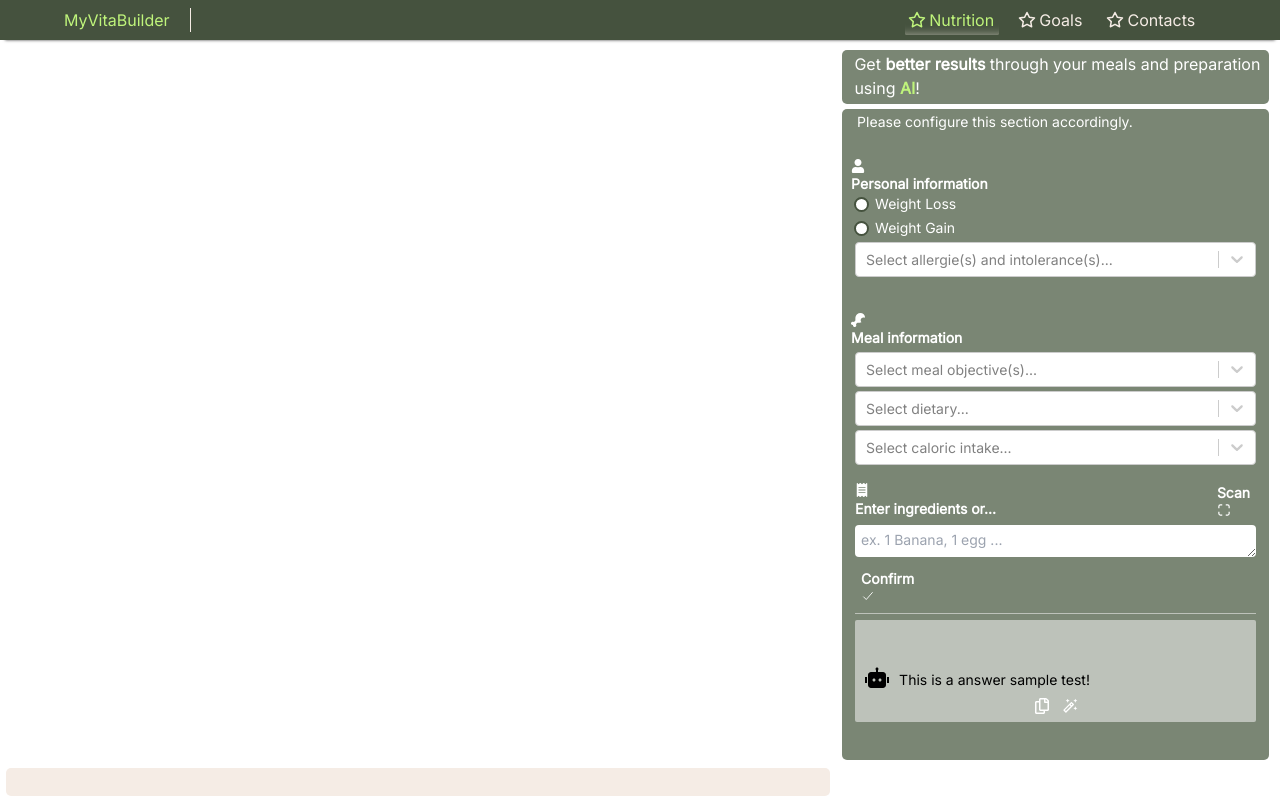
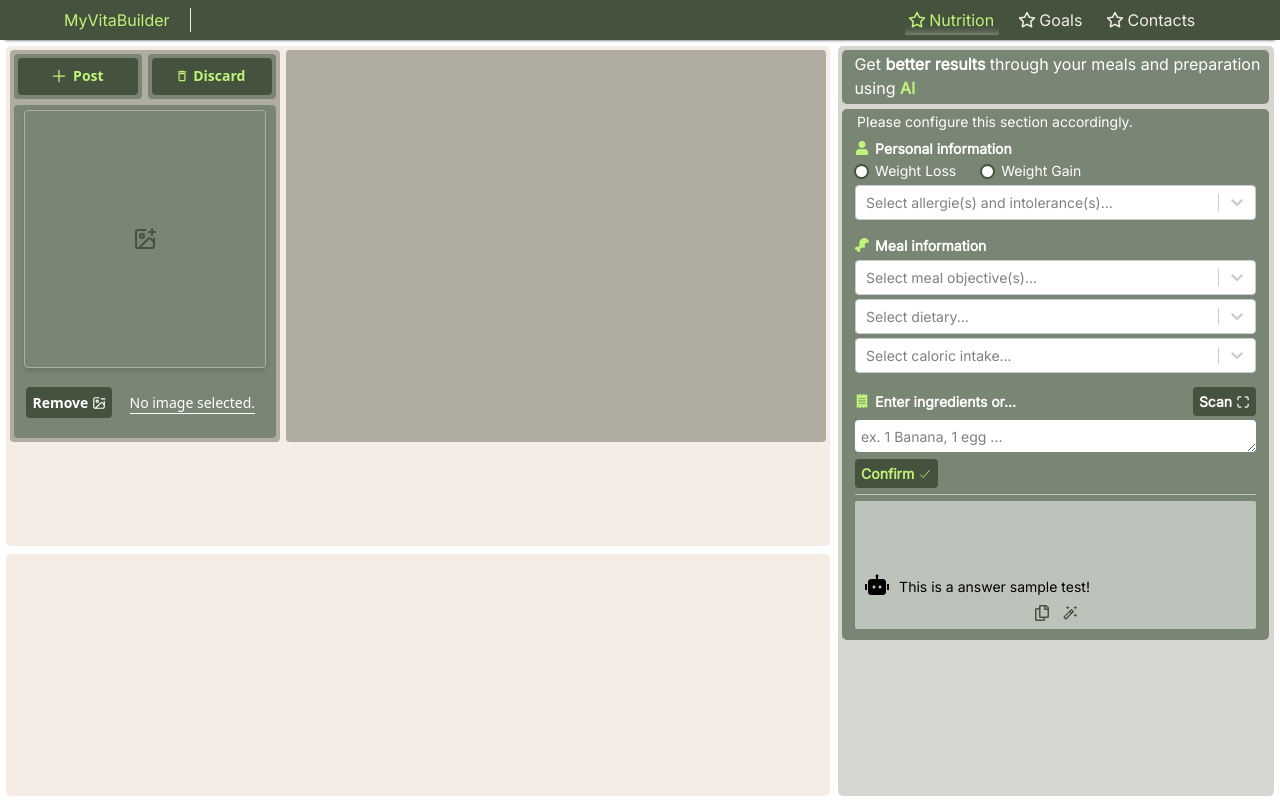
Before and after one commit to MarcoFz7/MyVitaBuilder, a Next.js app: page /nutrition in a window 1280 px wide. Both pictures are taken after a click on the button "Confirm". Built offline with nearby package versions, Linux system fonts and the light colour scheme.

Commit message:
#comments Adding more content to the nutrition page. Starting the development of the post section and image upload functionality.

```diff
--- a/app/nutrition/page.tsx
+++ b/app/nutrition/page.tsx
@@ -6,20 +6,28 @@
 import Select from 'react-select';
 import makeAnimated from 'react-select/animated';
 import { FaDrumstickBite, FaUser, FaReceipt, FaRegCopy } from "react-icons/fa";
-import { IoScanSharp, IoCheckmark  } from "react-icons/io5";
-import { RiRobot2Fill, RiDeleteBack2Line  } from "react-icons/ri";
-import { MdOutlineAutoFixHigh  } from "react-icons/md";
+import { FaXmark } from "react-icons/fa6";
+import { IoScanSharp, IoCheckmark, IoAddOutline } from "react-icons/io5";
+import { RiRobot2Fill } from "react-icons/ri";
+import { MdOutlineAutoFixHigh, MdDeleteSweep, MdDeleteOutline  } from "react-icons/md";
+import { LuImageMinus, LuImagePlus } from "react-icons/lu";
 
 import { Inter } from 'next/font/google';
 
 const inter = Inter({weight: '400', style: "normal", subsets: ["latin"]});
 const animatedComponents = makeAnimated();
 
+ /*
+  *
+  * Interface used for "form" section, in order to present and identify possible options to user
+  *
+  */
 interface Option {
   label: string;
   value: string;
 }
 
+// Options for the field focused in user allergies and intolerances
 const userAllergiesAndIntolerancesOptions: Option[] = [
   { value: 'Citrus Fruit', label: 'Citrus Fruit' },
   { value: 'Egg', label: 'Egg' },
@@ -35,6 +43,7 @@
   { value: 'Wheat', label: 'Wheat' }
 ]
 
+// Options for the field focused in user meal objectives
 const mealObjectiveOptions: Option[] = [
   { value: 'Fat Loss', label: 'Fat Loss' },
   { value: 'Hypertrophy', label: 'Hypertrophy' },
@@ -44,6 +53,7 @@
   { value: 'Strength', label: 'Strength' }
 ]
 
+// Options for the field focused in user meal dietary plan
 const mealDietaryOptions: Option[] = [
   { value: 'Mediterranean', label: 'Mediterranean' },
   { value: 'Keto', label: 'Keto' },
@@ -54,6 +64,7 @@
   { value: 'Zone', label: 'Zone' }
 ]
 
+// Options for the field focused in meal pretended caloric intake (per meal)
 const mealCaloricIntakeOptions: Option[] = [
   { value: 'Very Low', label: '<500 kcal' },
   { value: 'Low', label: '500-700 kcal' },
@@ -63,6 +74,66 @@
 ]
 
 const Page = () => {
+  // ---------------------------- Start of const/hooks/functions and more, related to POST SECTION ----------------------------
+  const inputFile = useRef<HTMLInputElement | null>(null);
+
+  const [selectedImage, setSelectedImage] = useState<string | null>();
+  const [imageName, setImageName] = useState<string | null>('');
+
+  const handlePostConfirmation = () => {
+
+  };
+
+  const handlePostDiscard = () => {
+
+  };
+
+  const handleAddImageToPost = () => {
+    // current points to the mounted file input element
+    inputFile.current?.click();
+  };
+
+  /**
+   *
+   * Function to handle the image upload.
+   * "Returns" the image itself and also the associated file name.
+   *
+   * @param e
+   */
+  const handleImageUpload = (e: React.ChangeEvent<HTMLInputElement>) => {
+    var file: File | null = null;
+
+    // Gets the target file (last updated image)
+    if(e.target.files){
+      file = e.target.files[0];
+    }
+
+    if (file) {
+      const reader = new FileReader();
+      reader.onload = () => {
+        if (reader.result instanceof ArrayBuffer || typeof reader.result === 'string') {
+          setSelectedImage(reader.result as string | null);
+          setImageName(file?.name as string | null);
+        }
+      };
+      reader.readAsDataURL(file);
+    }
+  };
+
+  const handleRemoveImage = () => {
+    setSelectedImage(null);
+    setImageName(null);
+  }
+
+
+
+  // ---------------------------- Start of const/hooks/functions and more, related to AI CALCULATOR SECTION ----------------------------
+  /*
+   *
+   * Consts used by this section
+   * General use: Names are self explanatory
+   *
+   */
   const [isWeightLossSelected, setisWeightLossSelected] = useState<boolean>(false);
   const [isWeightGainSelected, setisWeightGainSelected] = useState<boolean>(false);
   const [selectedMealObjectiveOptions, setSelectedMealObjectiveOptions] = useState<Option[]>([]);
@@ -72,7 +143,10 @@
   const [ingredientsTextAreaValue, setIngredientsTextAreaValue] = useState<string>("");
 
   /*
-    Consts related to the answer text area
+   *
+   * Consts used by this section
+   * Related to AI generated answers text area and other textarea content: Names are self explanatory
+   *
    */
   const [isRobotRotated, setIsRobotRotated] = useState<boolean>(false);
   const [isRobotTextBoxAnimated, setIsRobotTextBoxAnimated] = useState<boolean>(false);
@@ -83,9 +157,9 @@
   const [lastAnswer, setLastAnswer] = useState<string>('This is a answer sample test!');
   const [fullAnswer, setFullAnswer] = useState<string[]>([]);
   const [numberOfAnswers, setNumberOfAnswers] = useState<number>(0);
-  const [answerCopiedSucessfuly, setAnswerCopiedSucessfuly] = useState<boolean>(false);
-  const [answerCopiedSucessfulyIndex, setAnswerCopiedSucessfulyIndex] = useState<number>(-1);
+  const [copiedStatus, setCopiedStatus] = useState(Array(fullAnswer.length).fill(''));
 
+  // Ref to the ingredients textarea (not the one mentioned above)
   const textareaRef = useRef<HTMLTextAreaElement>(null);
 
   const handleWeightLossRadioClick = () => {
@@ -126,7 +200,11 @@
     setIngredientsTextAreaValue(event.target.value);
   };
 
-  const setTextAreaHeight = () => {
+  /*
+   * Function created to automatically detect and update ingredients textarea
+   * Whenever a row is deleted/added the height will reflect that change
+   */
+  const setIngredientsTextAreaHeight = () => {
     const textarea = textareaRef.current;
 
     if (textarea) {
@@ -139,7 +217,7 @@
   };
 
   useEffect(() => {
-    setTextAreaHeight();
+    setIngredientsTextAreaHeight();
   }, [ingredientsTextAreaValue]);
 
   const handleRobotIconAnimation = () => {
@@ -166,10 +244,17 @@
     }, 1000);
   };
 
+  /**
+   *
+   * Handles the text typing animation for the ai answers text area.
+   * This animation is only applied to the last answer.
+   *
+   */
   const handleTextTypingAnimation = () => {
     if (!lastAnswer)
       return;
 
+    // Resets display message. It should be blank before starting the process each time.
     setDisplayedAnswer('');
 
     let currentIndex = -1;
@@ -178,8 +263,6 @@
       const intervalId = setInterval(() => {
         setDisplayedAnswer((prev) => {
           if (currentIndex < lastAnswer.length) {
-            //console.log(currentIndex);
-
             if (currentIndex != -1) {
               return prev + lastAnswer[currentIndex];
             } else {
@@ -198,6 +281,11 @@
     }, 500);
   };
 
+   /**
+   *
+   * Handles the request confirmation that will generate the answer.
+   *
+   */
   const handleRequestConfirmation = () => {
     console.log("CONFIRM BTN");
 
@@ -226,16 +314,19 @@
     setFullAnswer(prevState => [...prevState, "This is a answer sample! This is a answer sample! "]);
     setNumberOfAnswers(numberOfAnswers + 1);
 
+    // Focus on the last answer every time a new answer is generated. Important, mainly on small screens!
     setTimeout(() => {
       const lastAnswer = document.getElementById('lastAnswer');
-      console.log("entrou " + lastAnswer);
 
       if (lastAnswer) {
         lastAnswer.scrollIntoView({ behavior: 'smooth' });
-        console.log("entrou");
       }
     }, 50);
   }
+
+  useEffect(() => {
+    setCopiedStatus(Array(fullAnswer.length).fill(''));
+  }, [fullAnswer]);
 
   const cleanAllAnswers = () => {
     setFullAnswer([]);
@@ -244,20 +335,45 @@
     setNumberOfAnswers(0);
   };
 
+  /**
+   * This function sets the copiedStatus to the copy operation result - 'true' or 'false'
+   * The empty value '' is used as the default/reseted state
+   *
+   * @param operationResult
+   * @param index
+   */
+  const setCopiedStatusTrueOrFalse = (index: number, operationResult: string) => {
+    setCopiedStatus((prevStatus) => {
+      const newStatus = [...prevStatus];
+      newStatus[index] = operationResult;
+
+      return newStatus;
+    });
+  }
+
+  /**
+   *
+   * This function uses both the answer and the index from the selected copy icon answer as whole.
+   * This allows to keep track of the answer selected and apply the animation to show the user the copy operation was sucessful or not.
+   * Use clipboard.
+   *
+   * @param answer
+   * @param index
+   */
   const copyAnswer = (answer: string, index: number) => {
-    setAnswerCopiedSucessfulyIndex(index);
-
     navigator.clipboard.writeText(answer).then(() => {
-      console.log('Answer copied!');
-
-      setAnswerCopiedSucessfuly(true);
+      setCopiedStatusTrueOrFalse(index, 'true');
 
       setTimeout(() => {
-        setAnswerCopiedSucessfuly(false);
+        setCopiedStatusTrueOrFalse(index, '');
       }, 2500);
 
-  }).catch(err => {
-      console.error('Failed to copy to clipboard: ', err);
+    }).catch(() => {
+      setCopiedStatusTrueOrFalse(index, 'false');
+
+      setTimeout(() => {
+        setCopiedStatusTrueOrFalse(index, '');
+      }, 2500);
     });
   };
 
@@ -267,17 +383,63 @@
 
   return (
     <div className="nutrition-page">
-      <div className="page-manual-calculator">
+      <div className="page-post-section min-h-[500px]">
+        <div className='flex flex-col w-full h-full text-sm'>
+          <div className='div-reference flex flex-row p-1 w-full h-4/5 gap-1.5'>
+            <div className='div-reference-two new flex flex-col gap-1.5 bg-c-dark-smoke rounded h-full p-1 w-1/3 min-w-[205px]'>
+              <div className='flex flex-row gap-1.5 w-full h-1/5  min-h-[30px] max-h-[45px]'>
+                <div className='flex w-1/2 h-full bg-c-sidebar-dark-green rounded justify-center items-center p-1'>
+                  <button type='button' className='flex justify-center items-center bg-c-dark-green text-c-lemon-green hover:bg-c-lemon-green hover:text-black rounded p-1 pl-1.5 pr-1.5 w-fit transition-all duration-250 ease h-full w-full' title='Add Post!' onClick={handlePostConfirmation}>
+                    <span className="flex items-center m-0 mr-[0.25rem] whitespace-nowrap overflow-hidden"><IoAddOutline className='mr-[0.25rem] w-5 h-5'/><strong>Post</strong></span>
+                  </button>
                 </div>
-      <div className="page-ai-calculator" onMouseEnter={handleRobotIconAnimationOnMouseEnter} onMouseLeave={handleRobotIconAnimationOnMouseLeave}>
+                <div className='flex w-1/2 h-full bg-c-sidebar-dark-green rounded justify-center items-center p-1'>
+                  <button type='button' className='flex justify-center items-center bg-c-dark-green text-c-lemon-green hover:bg-c-lemon-green hover:text-black rounded p-1 pl-1.5 pr-1.5 w-fit transition-all duration-250 ease h-full w-full' title='Discard Post!' onClick={handlePostDiscard}>
+                    <span className="flex items-center m-0 mr-[0.25rem] whitespace-nowrap overflow-hidden"><MdDeleteOutline className='mr-[0.25rem]'/><strong>Discard</strong></span>
+                  </button>
+                </div>
+              </div>
+              <div className='w-full h-full bg-c-sidebar-dark-green rounded p-2.5 pt-[2%] pb-[2%]'>
+                <div className='border border-c-dark-smoke w-full h-[80%] flex justify-center items-center rounded shadow-md'>
+                  <input title='myimageinput' type='file' id='file' accept="image/*" ref={inputFile} style={{display: 'none'}} onChange={handleImageUpload}/>
+                  {selectedImage ? (
+                    <div className='flex justify-center items-center w-full h-full bg-c-light-dark rounded'>
+                      <img src={selectedImage} alt="Selected" className="w-full h-auto opacity-100"/>
+                    </div>
+                  )
+                  : (
+                    <button type='button' className='text-c-dark-green hover:text-c-lemon-green hover:bg-c-dark-green focus:text-c-lemon-green focus:bg-c-dark-green rounded p-1 w-min transition-all duration-250 ease' title='Add image!' onClick={handleAddImageToPost}>
+                      <LuImagePlus className='w-6 h-6' />
+                    </button>
+                  )}
+                </div>
+                <div className='flex flex-row mt-[1.5%] h-[19%] items-center'>
+                  <button type='button' className='bg-c-dark-green mt-[0.075rem] hover:text-c-lemon-green rounded text-white p-1 pl-1.5 pr-1.5 ml-0.5 h-1/2 min-h-[30px]' title='Remove image!' onClick={handleRemoveImage}>
+                    <span className="flex items-center m-0 whitespace-nowrap overflow-hidden"><strong>Remove</strong><LuImageMinus className='ml-[0.25rem]'/></span>
+                  </button>
+                  <div className='flex justify-center items-center w-full h-1/2 ml-1.5'>
+                    <span className='border-b border-white text-white h-auto w-fit mt-0.5'>{(imageName == '' || imageName == null) ? 'No image selected.' : imageName}</span>
+                  </div>
+                </div>
+              </div>
+            </div>
+            <div className='div-reference-two bg-c-dark-smoke rounded h-full w-2/3'>
+              <div></div>
+              <div></div>
+            </div>
+          </div>
+          <div className='w-full h-1/5'></div>
+        </div>
+      </div>
+      <div className="page-ai-calculator-section" onMouseEnter={handleRobotIconAnimationOnMouseEnter} onMouseLeave={handleRobotIconAnimationOnMouseLeave}>
         <span className={`${inter.className} ai-calculator-header`}>
-          Get <b>better results</b> through your meals and preparation using <strong>AI</strong>!
+          Get <b>better results</b> through your meals and preparation using <strong>AI</strong>
         </span>
         <div className={`${inter.className} ai-calculator-info`}>
           <div>
             <label className="block mb-1.5 text-sm text-white-900 pt-px ml-1.5">Please configure this section accordingly.</label>
-            <span className="icon-and-title mt-1 ml-1"><FaUser className='icon-color'/><strong>Personal information</strong></span>
-            <div className='weight-objective ml-1'>
+            <span className="flex items-center mb-[0.1rem] whitespace-nowrap overflow-hidden text-ellipsis mt-1 ml-1"><FaUser className='text-c-lemon-green inline-block mr-[0.375rem]'/><strong>Personal information</strong></span>
+            <div className='flex flex-row gap-[25px] ml-1'>
               <div className="flex items-center">
                 <input id="weight-loss-radio" title='weight-loss-radio' type="radio" value="" name="weight-radio" className="w-4 h-4 focus:ring-2 pb-2" checked={isWeightLossSelected} onChange={handleWeightLossRadioClick} onClick={handleWeightLossRadioClick}></input>
                 <label htmlFor="weight-loss-radio" className="ms-1 text-sm font-medium pb-1">Weight Loss</label>
@@ -300,7 +462,7 @@
               onChange={handleSelectAllergiesAndIntoleranceOptions}
             />
             <label className="block mt-2 mb-1.5 text-sm text-white-900 text-sm pt-px"></label>
-            <span className="icon-and-title mt-1 ml-1"><FaDrumstickBite className='icon-color'/><strong>Meal information</strong></span>
+            <span className="flex items-center mb-[0.1rem] whitespace-nowrap overflow-hidden mt-1 ml-1"><FaDrumstickBite className='text-c-lemon-green inline-block mr-[0.375rem]'/><strong>Meal information</strong></span>
             <Select className='select'
               closeMenuOnSelect={false}
               blurInputOnSelect={false}
@@ -333,16 +495,16 @@
           <div className="ml-1">
             <label className="block mt-1.5 mb-1.5 text-sm text-white-900 pt-px"></label>
             <div className='flex items-center justify-between w-full'>
-              <span className="icon-and-title mt-1 ml-0"><FaReceipt className='icon-color mb-px'/><strong className='truncate'>Enter ingredients or...</strong></span>
-              <button type='button' className='photo-scan-btn rounded p-1 pl-1.5 pr-1.5 ml-1.5' title='Photograph Ingredients' onClick={setIngredientsTextArea}>
-                <span className="icon-and-title right mt-1"><strong>Scan</strong><IoScanSharp /></span>
+              <span className="flex items-center mb-[0.1rem] whitespace-nowrap overflow-hidden mt-1 ml-0"><FaReceipt className='text-c-lemon-green mb-px inline-block mr-[0.375rem]'/><strong className='truncate'>Enter ingredients or...</strong></span>
+              <button type='button' className='bg-c-dark-green mt-[0.075rem] hover:text-c-lemon-green rounded p-1 pl-1.5 pr-1.5 ml-1.5' title='Photograph Ingredients' onClick={setIngredientsTextArea}>
+                <span className="flex items-center m-0 whitespace-nowrap overflow-hidden"><strong>Scan</strong><IoScanSharp className='ml-[0.25rem] mt-px'/></span>
               </button>
             </div>
-            <textarea ref={textareaRef} placeholder='ex. 1 Banana, 1 egg ...' className='ingredients-input rounded mt-1 p-1 pl-1.5 pr-1.5 w-full h-8 min-h-8' value={ingredientsTextAreaValue} onChange={handleTextAreaValueChange}></textarea>
+            <textarea ref={textareaRef} placeholder='ex. 1 Banana, 1 egg ...' className='text-black pt-[0.38rem] placeholder:text-black placeholder:opacity-50 rounded mt-1 p-1 pl-1.5 pr-1.5 w-full h-8 min-h-8' value={ingredientsTextAreaValue} onChange={handleTextAreaValueChange}></textarea>
           </div>
           <div>
-            <button type='button' className='confirm-btn rounded p-1 pl-1.5 pr-1.5 ml-1 mt-0.5 w-fit' title='Submit!' onClick={handleRequestConfirmation}>
-              <span className="icon-and-title right mt-1"><strong>Confirm</strong><IoCheckmark/></span>
+            <button type='button' className='bg-c-dark-green text-c-lemon-green hover:bg-c-lemon-green hover:text-black rounded p-1 pl-1.5 pr-1.5 ml-1 mt-0.5 w-fit transition-all duration-250 ease' title='Submit!' onClick={handleRequestConfirmation}>
+              <span className="flex items-center m-0 whitespace-nowrap overflow-hidden"><strong>Confirm</strong><IoCheckmark className='ml-[0.25rem] mt-px'/></span>
             </button>
           </div>
           <div className="ml-1 flex-1 mb-4 h-full min-h-32">
@@ -351,24 +513,23 @@
               <div className={`flex flex-col p-1 ${answerReceived ? 'overflow-y-auto' : 'overflow-y-hidden'}`}>
                 {!answerReceived ? (
                   <div className={`flex flex-col items-center transition-all duration-250 ease ${preAnswerReceived ? 'opacity-0' : 'opacity-1'}`}>
-                    <div className={`div-color relative left-12 ${isRobotTextBoxAnimated ? 'top-5 opacity-1' : 'top-7 opacity-0'} p-1 w-auto h-auto bg-white text-black border border-black rounded z-20 transition-top duration-500 ease`}>
+                    <div className={`border-c-sidebar-dark-green relative left-12 ${isRobotTextBoxAnimated ? 'top-5 opacity-1' : 'top-7 opacity-0'} p-1 w-auto h-auto bg-white text-black border border-black rounded z-20 transition-top duration-500 ease`}>
                         <span>{robotTextBoxText}</span>
                     </div>
-                    <div className={`div-color-multiple relative w-0 h-0 border-r-[10px] border-r-transparent border-t-[10px] border-t-black ${isRobotTextBoxAnimated ? 'top-[16px] opacity-1' : 'top-[24px] opacity-0'} left-[20px] z-4 transition-top duration-500 ease`}></div>
+                    <div className={`border-r-[10px] border-r-transparent border-t-[10px] border-c-sidebar-dark-green relative w-0 h-0 ${isRobotTextBoxAnimated ? 'top-[16px] opacity-1' : 'top-[24px] opacity-0'} left-[20px] z-4 transition-top duration-500 ease`}></div>
                     <RiRobot2Fill className={`${isRobotRotated ? 'animate-rotate-360' : 'animate-rotate-360-minus'} w-16 h-16 text-black justify-start mt-1.5 ml-1.5 mr-1`} onClick={handleRobotIconAnimation}/>
                 </div>
                 ) : (
                   <>
-                    <div className={`flex justify-end sticky top-0 w-full h-min z-10 transition-all duration-250 ease ${fullAnswer.length > 3 ? 'opacity-1' : 'opacity-0'}`}>
-                      <button type='button' className='clean-btn rounded p-px pl-1 pr-1 w-min transition-all duration-250 ease' title='Clean all answers' onClick={cleanAllAnswers}>
-                        <span className="icon-and-title right mt-0.5"><strong>Clean</strong><RiDeleteBack2Line className='w-4 h-4'/></span>
+                    <div className={`flex justify-end sticky top-0 w-full h-min transition-all duration-250 ease ${fullAnswer.length > 3 ? 'opacity-1 z-10' : 'opacity-0 -z-10'}`}>
+                      <button type='button' className='bg-c-dark-green hover:text-c-lemon-green rounded p-1 pl-1.5 pr-1.5 w-min transition-all duration-250 ease' title='Clean all answers' onClick={cleanAllAnswers}>
+                        <span className="flex items-center m-0 whitespace-nowrap overflow-hidden"><strong>Clean</strong><MdDeleteSweep className='w-4 h-4 ml-[0.25rem] mt-0.5'/></span>
                       </button>
                     </div>
-                    {
-                      fullAnswer.map((answer, index) => (
+                    {fullAnswer.map((answer, index) => (
                       <div key={`${answer}-${index}`} className='flex flex-col pt-0.5 transition-all duration-250 ease'>
                         {index != 0 ? (
-                            <label className="separator block mt-1 mb-1 text-sm text-white-900 pt-px bg-white/50 w-9/12"></label>
+                          <label className="ml-[12.5%] block mt-1 mb-1 text-sm text-white-900 pt-px bg-white/50 w-9/12"></label>
                         ) : null}
                         <div className='flex flex-row'>
                           <RiRobot2Fill className='w-6 h-6 min-w-6 min-h-6 text-black justify-start mt-0.5 ml-1.5 mr-1 transition-all duration-250 ease'/>
@@ -379,22 +540,24 @@
                           )}
                         </div>
                         {fullAnswer.length - index < 4 ? (
-                            <div className='response-utils flex flex-row justify-center z-20'>
-                              <button type='button' className='response-utils-btn rounded p-1 w-min mr-1' title='Copy Response' onClick={() => { numberOfAnswers != (index + 1) ? copyAnswer(answer, index) : copyAnswer(displayedAnswer, index)}}>
-                                {answerCopiedSucessfuly && answerCopiedSucessfulyIndex == index ? (
-                                  <IoCheckmark className={`w-4 h-4 ${answerCopiedSucessfuly ? 'opacity-1' : 'opacity-0'}`}/>
+                          <div key={index} className='flex flex-row justify-center z-20'>
+                            <button type='button' className='text-c-dark-green hover:text-c-lemon-green hover:bg-c-dark-green focus:text-c-lemon-green focus:bg-c-dark-green rounded p-1 w-min mr-1' title='Copy Response' onClick={() => { numberOfAnswers != (index + 1) ? copyAnswer(answer, index) : copyAnswer(displayedAnswer, index)}}>
+                              {copiedStatus[index] == '' ? (
+                                <FaRegCopy className='w-4 h-4'/>
+                              ) : (copiedStatus[index] == 'true' ? (
+                                  <IoCheckmark className={`w-4 h-4 ${copiedStatus[index] == "true" ? 'opacity-1' : 'opacity-0'}`}/>
                                 ) : (
-                                  <FaRegCopy className='w-4 h-4'/>
+                                  <FaXmark className={`w-4 h-4 text-red-400 ${copiedStatus[index] == "false" ? 'opacity-1' : 'opacity-0'}`}/>
+                                )
                               )}
                             </button>
-                              <button type='button' className='response-utils-btn rounded p-1 w-min transition-all duration-250 ease' title='Convert to Post' onClick={convertAnswerToPost}>
-                                <MdOutlineAutoFixHigh className='w-4 h-4'/>
+                            <button type='button' className='text-c-dark-green hover:text-c-lemon-green hover:bg-c-dark-green focus:text-c-lemon-green focus:bg-c-dark-green rounded p-1 w-min transition-all duration-250 ease' title='Convert to Post' onClick={() => convertAnswerToPost()}>
+                              <MdOutlineAutoFixHigh className='w-4 h-4' />
                             </button>
                           </div>
                         ) : null}
                       </div>
-                      ))
-                    }
+                    ))}
                   </>
                 )}
               </div>
```
Lines whose indentation alone changed are shown as unchanged.
